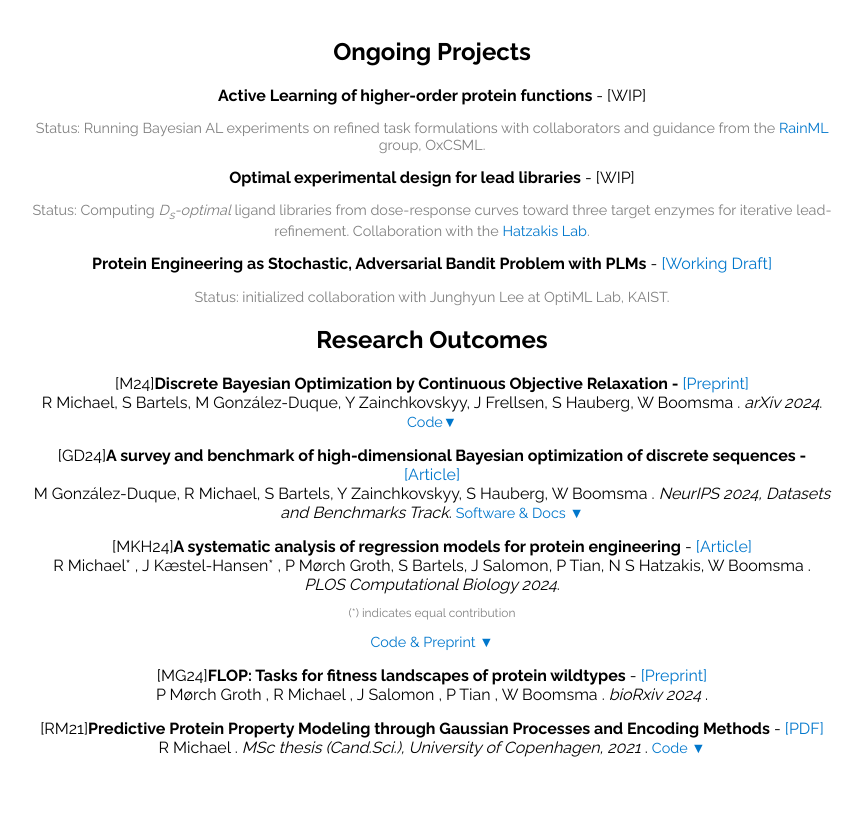
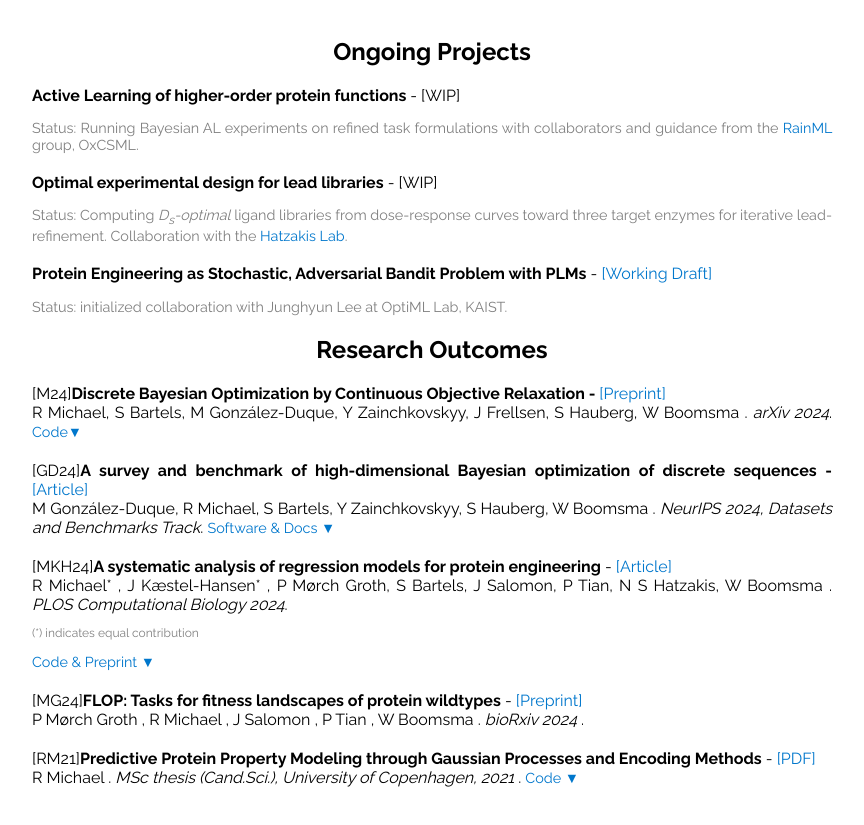
Before and after one commit to RMichae1/RMichae1.github.io, a plain HTML site: page index.html in a window 1280 px wide. Shown: the part 615-1440 px from the top of the page, without its empty margins (208-1072 px from the left). Drawn offline with Linux system fonts and the light colour scheme.

Commit message:
format list justify, correct dropdowns

```diff
--- a/index.html
+++ b/index.html
@@ -36,9 +36,11 @@
             list-style: none;
             list-style-type: none;
             padding: 0;
+            text-align: justify;
         }
         li {
-            margin-bottom: 15px;
+            margin-bottom: 20px;
+            text-align: justify;
         }
         tt {
             font-family: "Lucida Console", "Menlo", "Monaco", "Courier", monospace;
@@ -46,14 +48,17 @@
         .description {
             color: grey;
             font-size: 0.9em;
+            text-align: justify;
         }
         .dropdown {
             display: none;
             margin-top: 5px;
         }
         .dropdown a {
-            display: block;
+            display: flex;
+            align-items: center;
             padding: 5px 0;
+            gap: 5px;
         }
         .toggle {
             cursor: pointer;
@@ -125,7 +130,7 @@
             <li>
                 [GD24]<strong>A survey and benchmark of high-dimensional Bayesian optimization of discrete sequences - <a href="https://proceedings.neurips.cc/paper_files/paper/2024/hash/fe0007fcfd707673660ec0f9014bc48e-Abstract-Datasets_and_Benchmarks_Track.html">[Article]</a></strong><br />
                 M González-Duque, R Michael, S Bartels, Y Zainchkovskyy, S Hauberg, W Boomsma . <i>NeurIPS 2024, Datasets and Benchmarks Track</i>.
-                <span class="toggle" onclick="toggleDropdown('dropdown1')">Software & Docs ▼</span>
+                <span class="toggle" onclick="toggleDropdown('dropdown2')">Software & Docs ▼</span>
                 <div id="dropdown1" class="dropdown">
                     <a href="https://machinelearninglifescience.github.io/hdbo_benchmark/">Project Website</a>
                     <a href="https://github.com/MachineLearningLifeScience/poli"><i class="fab fa-github"></i>poli repository</a>
@@ -139,7 +144,7 @@
                 [MKH24]<strong>A systematic analysis of regression models for protein engineering</strong> - <a href="https://journals.plos.org/ploscompbiol/article?id=10.1371/journal.pcbi.1012061">[Article]</a><br />
                 R Michael* , J Kæstel-Hansen* , P Mørch Groth, S Bartels, J Salomon, P Tian, N S Hatzakis, W Boomsma . <i>PLOS Computational Biology 2024</i>.
                 <p class="description" style="font-size:0.75em">(*) indicates equal contribution</p>
-                <span class="toggle" onclick="toggleDropdown('dropdown1')">Code & Preprint ▼</span>
+                <span class="toggle" onclick="toggleDropdown('dropdown3')">Code & Preprint ▼</span>
                 <div id="dropdown1" class="dropdown">
                     <a href="https://github.com/MachineLearningLifeScience/protein_regression"><i class="fab fa-github"></i> repository</a>
                     <p class="description">Stack: <tt>gpflow, tensorflow_probability, mlflow</tt> </p>
@@ -153,7 +158,7 @@
             <li>
                 [RM21]<strong>Predictive Protein Property Modeling through Gaussian Processes and Encoding Methods</strong> - <a href="/publications/MSc_Thesis_Advanced_GP_modeling.pdf">[PDF]</a> <br />
                 R Michael . <i> MSc thesis (Cand.Sci.), University of Copenhagen, 2021 </i>.
-                <span class="toggle" onclick="toggleDropdown('dropdown1')">Code ▼</span>
+                <span class="toggle" onclick="toggleDropdown('dropdown4')">Code ▼</span>
                 <div id="dropdown1" class="dropdown">
                     <a href="https://github.com/RMichae1/pro_tooling"><i class="fab fa-github"></i> repository</a>
                     <p class="description">Stack: <tt>torch, pyro, biopython, matlab</tt></p>
```
Also changed, not shown: 1 other file.
